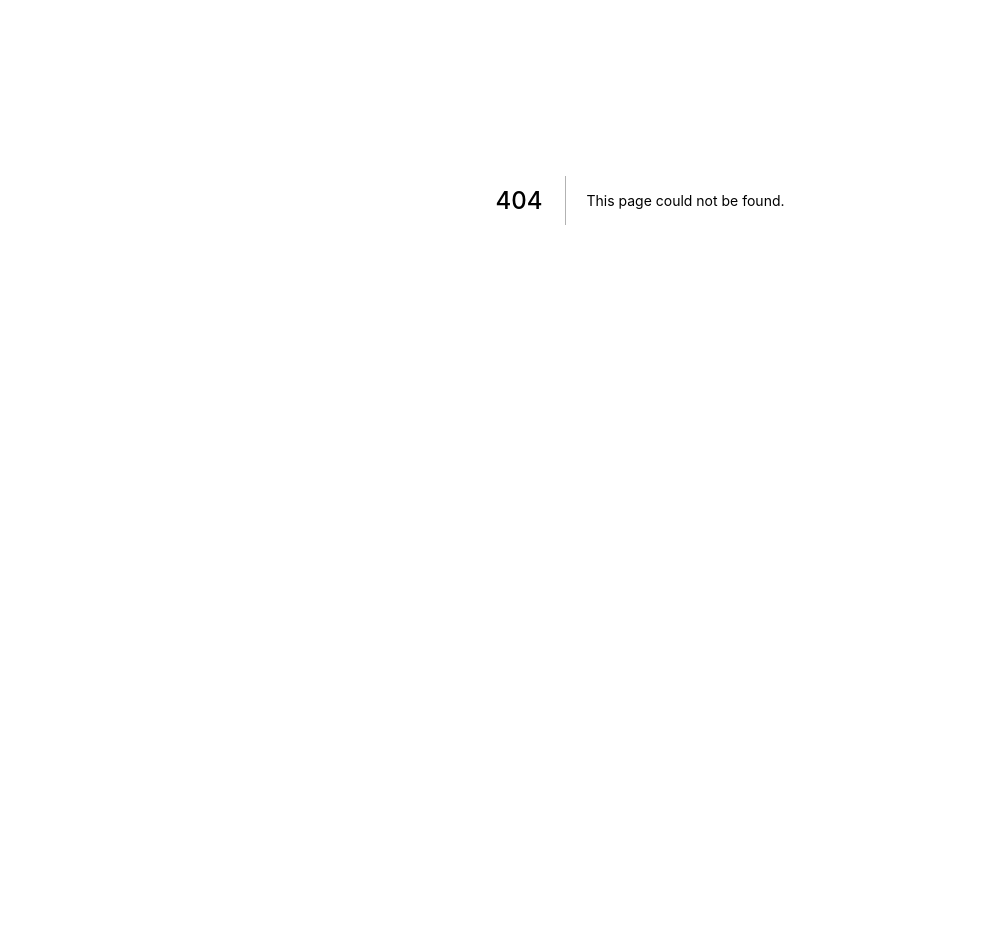
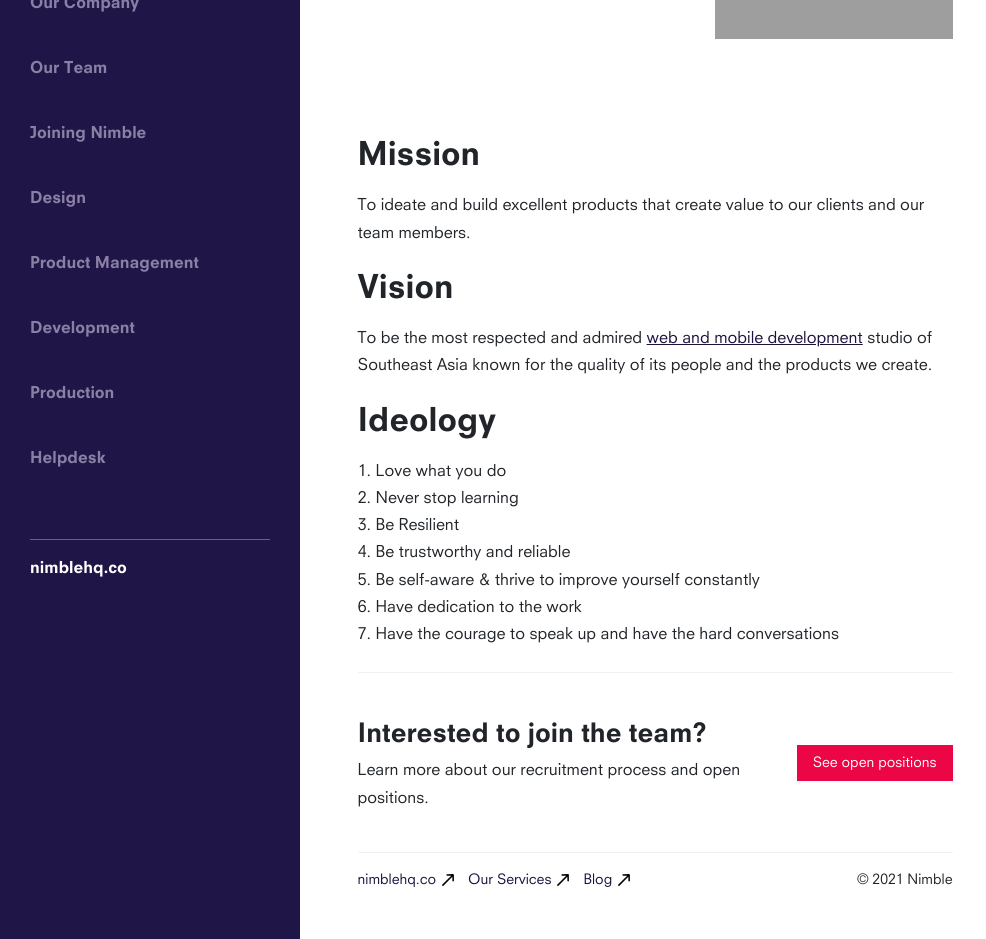
Before and after one commit to nimblehq/compass-nextjs, a Next.js app: page /ideology in a window 1280 px wide. Before the commit this address had no page. Shown: the part 200-1139 px from the top of the page, without its empty margins (0-986 px from the left). Before the commit the page ends 800 px from the top, so only its background shows below. Built offline with nearby package versions, Linux system fonts and the light colour scheme; grey boxes are pictures that could not be loaded.

Commit message:
Add ideology page

```diff
--- a/pages/contribute.js
+++ b/pages/contribute.js
@@ -1,8 +1,9 @@
 import dynamic from 'next/dynamic'
+import Head from 'next/head'
 
 const Sidebar = dynamic(() => import('./sidebar'))
 
-export default function Home() {
+export default function Contribute() {
   return (
     <div>
       <Head>
--- /dev/null
+++ b/pages/ideology.js
@@ -0,0 +1,127 @@
+import dynamic from "next/dynamic";
+import Head from 'next/head'
+
+const Sidebar = dynamic(() => import("./sidebar"));
+
+export default function Ideology() {
+  return (
+    <div>
+      <Head>
+        <title>Contribute | Compass by Nimble</title>
+        <meta
+          name="description"
+          content="Compass is a living document guiding our team members to work together and fulfill our mission."
+        ></meta>
+      </Head>
+      <header className="app-header">
+        <div className="logo">
+          <a
+            href="https://nimblehq.co/compass/"
+            className="logo__link link--unstyled"
+          >
+            <span className="sr-only">Compass by Nimble</span>
+          </a>
+        </div>
+      </header>
+
+      <div className="app-container">
+        <Sidebar />
+        <main className="app-container__content-container">
+          <div class="hero">
+            <h1>Ideology</h1>
+            <img
+              src="https://d33wubrfki0l68.cloudfront.net/2d473921fd008e7b9117a54d72377ebd21f65191/c7d28/assets/compass/images/docs/company/hero-our-company.svg"
+              alt="Hero image for Ideology"
+            />
+          </div>
+
+          <div class="app-content">
+            <h2 class="no_toc" id="mission">
+              Mission
+            </h2>
+            <p>
+              To ideate and build excellent products that create value to our
+              clients and our team members.
+            </p>
+            <h2 class="no_toc" id="vision">
+              Vision
+            </h2>
+            <p>
+              To be the most respected and admired{" "}
+              <a href="https://nimblehq.co/services/" target="_blank">
+                web and mobile development
+              </a>{" "}
+              studio of Southeast Asia known for the quality of its people and
+              the products we create.
+            </p>
+            <h2 class="no_toc" id="ideology">
+              Ideology
+            </h2>
+            <ol>
+              <li>Love what you do</li>
+              <li>Never stop learning</li>
+              <li>Be Resilient</li>
+              <li>Be trustworthy and reliable</li>
+              <li>Be self-aware & thrive to improve yourself constantly</li>
+              <li>Have dedication to the work</li>
+              <li>
+                Have the courage to speak up and have the hard conversations
+              </li>
+            </ol>
+          </div>
+
+          <footer class="app-footer">
+            <div class="app-footer__cta">
+              <div class="app-footer__cta-text">
+                <h3 class="app-footer__heading">
+                  Interested to join the team?
+                </h3>
+                <p class="app-footer__subheading">
+                  Learn more about our recruitment process and open positions.
+                </p>
+              </div>
+              <div class="app-footer__cta-action">
+                <a
+                  target="_blank"
+                  href="https://jobs.nimblehq.co/?source=compass"
+                  class="button button--primary"
+                >
+                  See open positions
+                </a>
+              </div>
+            </div>
+
+            <div class="app-footer__impressum">
+              <div class="app-footer__link-container">
+                <ul class="app-footer__list-link list--unstyled">
+                  <li class="app-footer__list-item">
+                    <a href="https://nimblehq.co/" class="app-footer__link">
+                      nimblehq.co
+                    </a>
+                  </li>
+                  <li class="app-footer__list-item">
+                    <a
+                      href="https://nimblehq.co/services/"
+                      class="app-footer__link"
+                    >
+                      Our Services
+                    </a>
+                  </li>
+                  <li class="app-footer__list-item">
+                    <a
+                      href="https://nimblehq.co/blog/"
+                      class="app-footer__link"
+                    >
+                      Blog
+                    </a>
+                  </li>
+                </ul>
+              </div>
+              <div class="app-footer__copyright">© 2021 Nimble</div>
+            </div>
+          </footer>
+        </main>
+      </div>
+    </div>
+  );
+}
--- a/pages/sidebar.js
+++ b/pages/sidebar.js
@@ -46,7 +46,7 @@ export default function Sidebar() {
           <div className="app-navigation__content">
             <ul className="app-navigation__list">
               <li className="app-navigation__list-item">
-                <a href="/compass/company/ideology/" className="app-navigation__link link--unstyled">
+                <a href="/ideology/" className="app-navigation__link link--unstyled">
                   Ideology
                 </a>
               </li>
```
